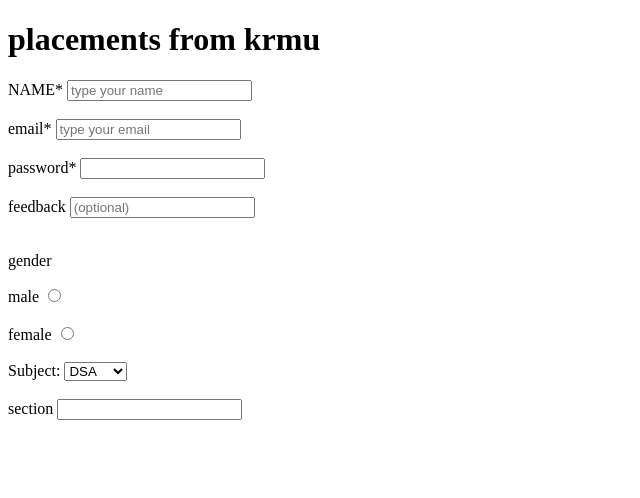
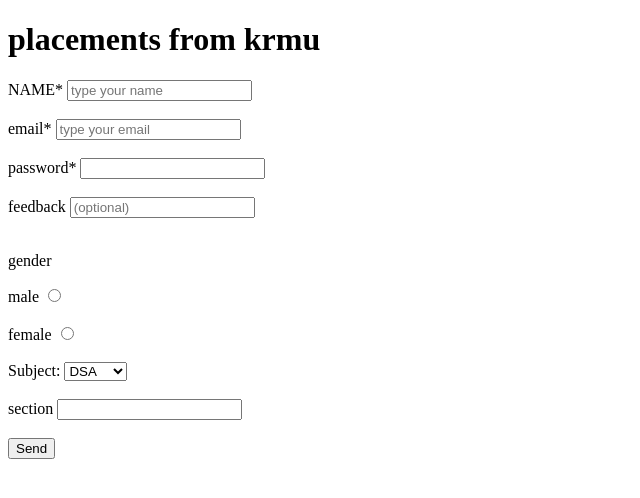
Before and after one commit to mafia-0001/Portfolio, a plain HTML site: page placements.html in a window 1280 px wide. Shown: the whole page, without its empty margins (0-640 px from the left). Drawn offline with Linux system fonts and the light colour scheme.

Commit message:
Update placements.html

```diff
--- a/placements.html
+++ b/placements.html
@@ -41,8 +41,8 @@
             <option value="Section A">
             <option value="Section A">
         </datalist>
-
-
+        <br></br>
+        <button type="submit">Send</button>
     </form>
 </body>
 </html>
```
